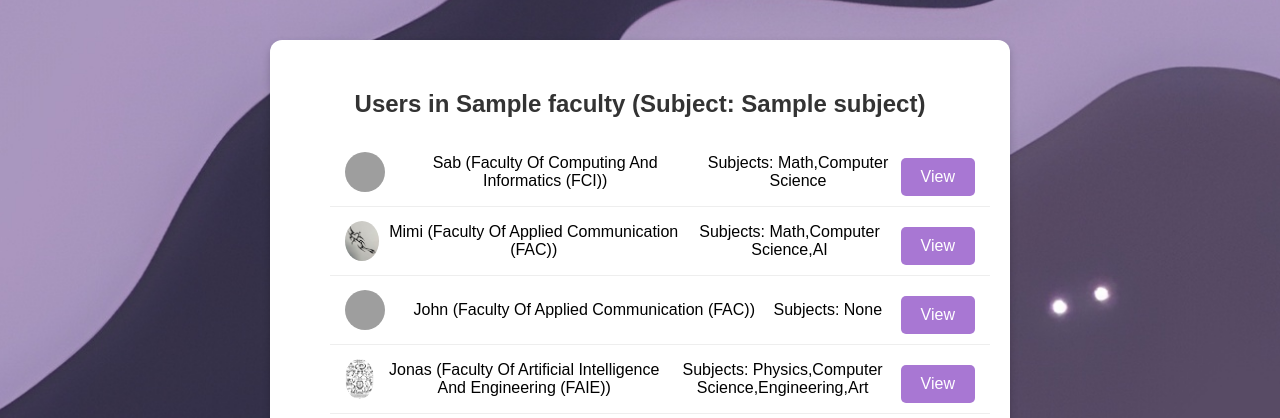
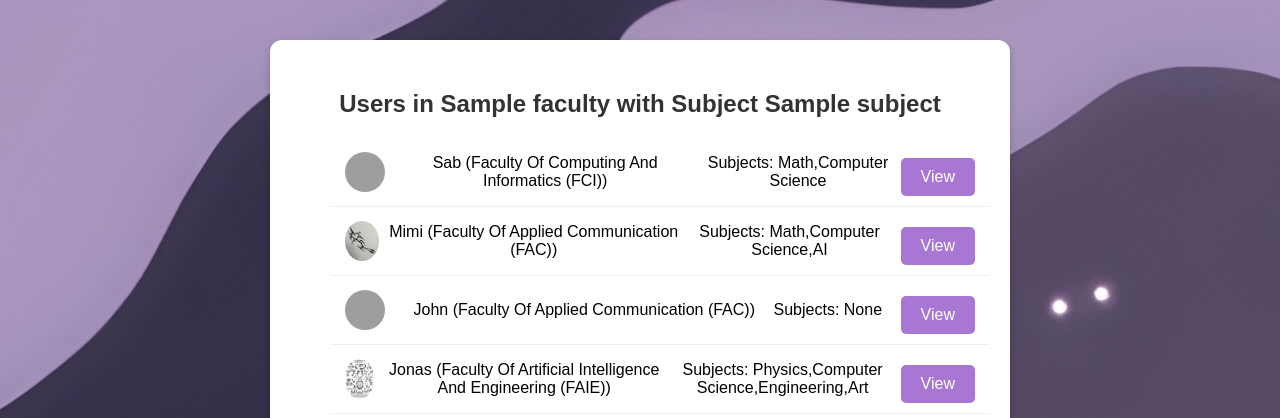
Before and after one commit to Kirtanaa222/Group-11, a Flask app: template Templates/search.html in a window 1280 px wide. Shown: the part 73-491 px from the top of the page. Run offline with Flask 3, Linux system fonts and the light colour scheme; tables that the repository leaves empty hold one stand-in row (values such as "Sample post"); the template is opened without the code that fills it: values that come from a table or form of the project are taken from there, most other values are stand-ins (such as "Sample title", 1, 10 or a date in 2020); grey boxes are pictures that could not be loaded.

Commit message:
changed somth

```diff
--- a/Templates/search.html
+++ b/Templates/search.html
@@ -20,7 +20,7 @@
     <h2>
         Users
         {% if faculty %} in {{ faculty }}{% endif %}
-        {% if subject %} (Subject: {{ subject }}){% endif %}
+        {% if subject %} with Subject {{ subject }}{% endif %}
     </h2>
     <ul>
         {% for user in users %}
```
